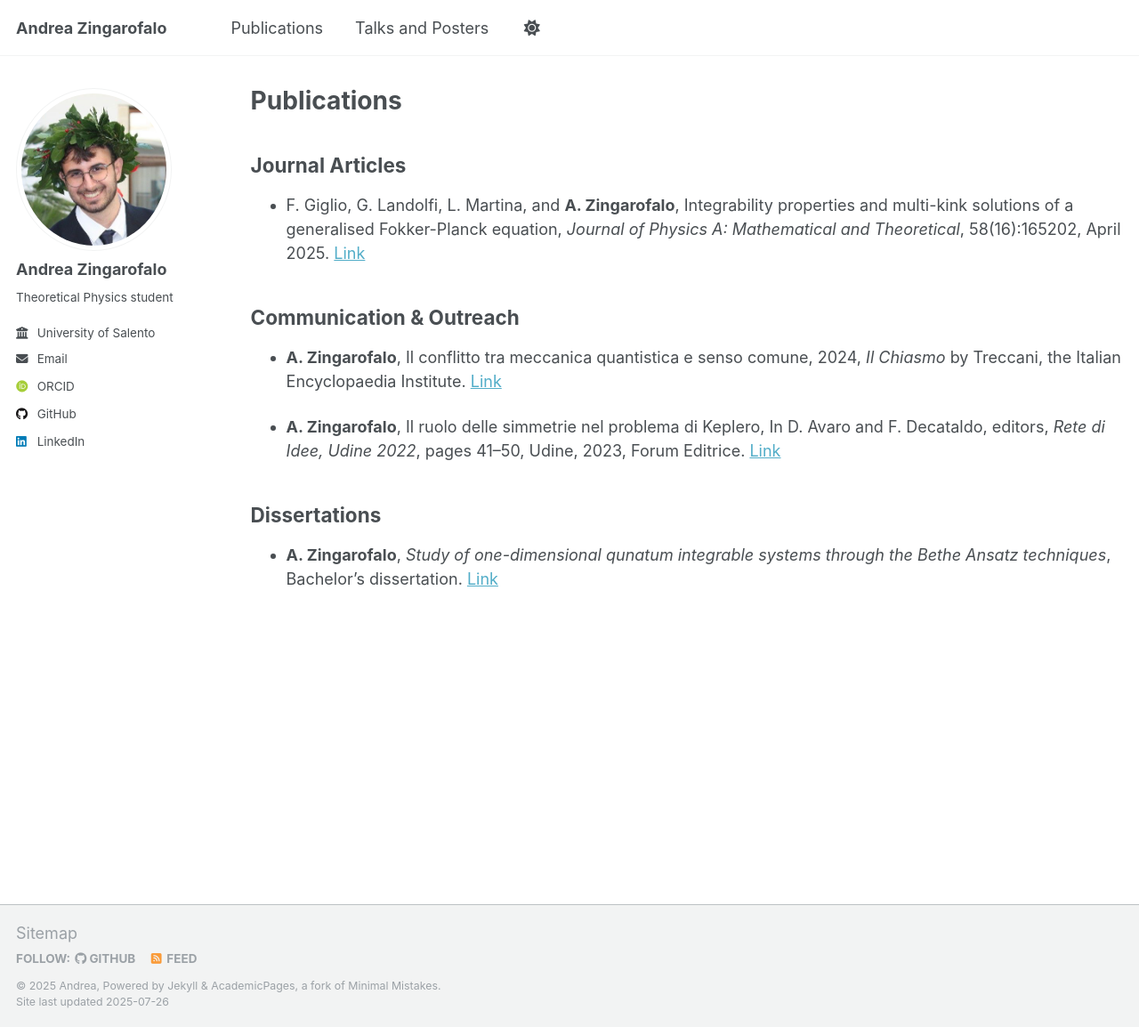
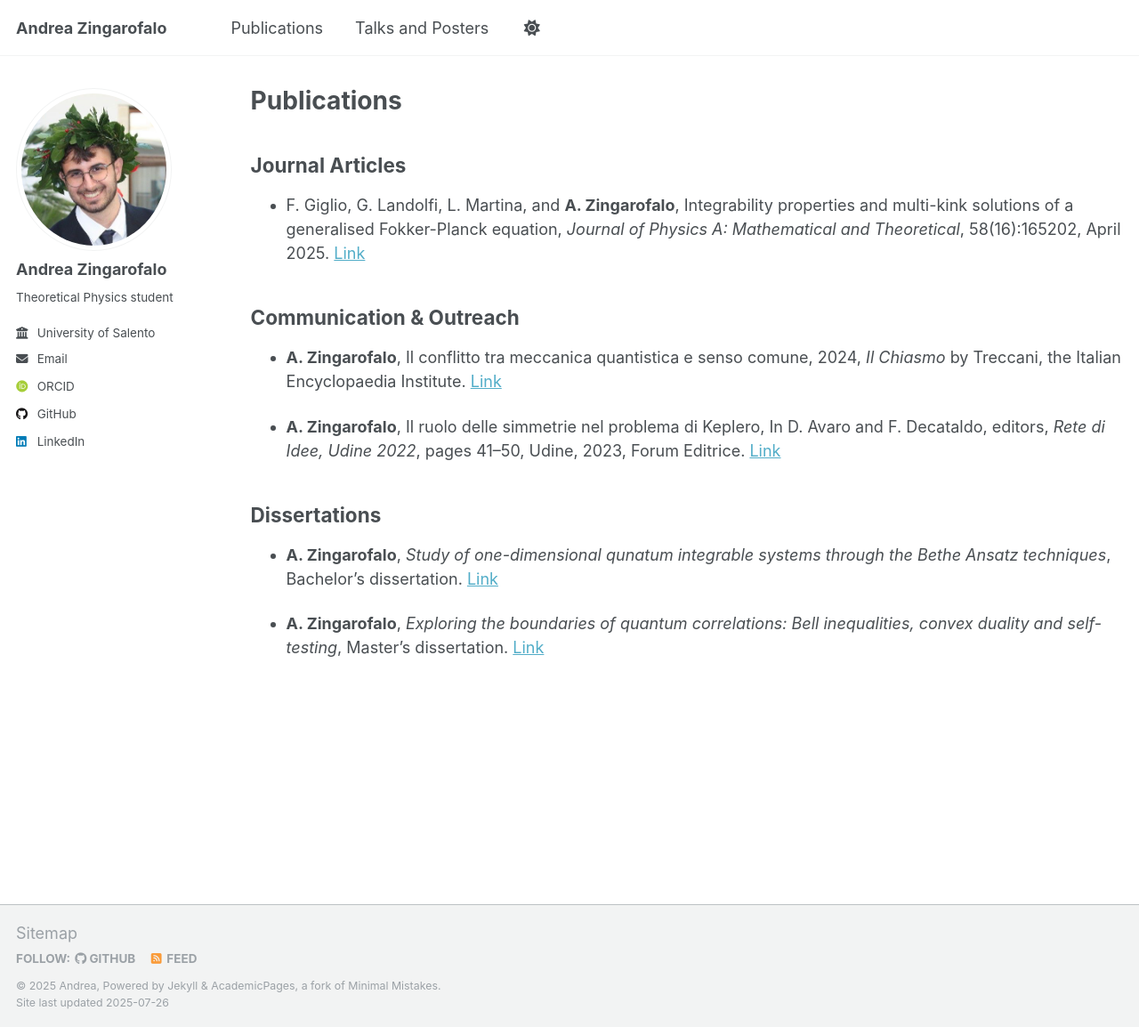
Before and after one commit to andreazingarofalo/andreazingarofalo.github.io, a Jekyll site: the page built from _pages/publications.md, in a window 1280 px wide and 1154 px high. Shown: the whole window at 89% size. Built offline with Jekyll 4.4.1, drawn with Linux system fonts in a browser that asks for light colours; some web fonts are replaced.

Commit message:
Updated cv

```diff
--- a/_pages/publications.md
+++ b/_pages/publications.md
@@ -20,3 +20,5 @@ Theoretical*, 58(16):165202, April 2025. [Link](https://iopscience.iop.org/artic
 ## Dissertations
 
 - **A. Zingarofalo**, *Study of one-dimensional qunatum integrable systems through the Bethe Ansatz techniques*, Bachelor's dissertation. [Link](/files/BScThesis.pdf)
+
+- **A. Zingarofalo**, *Exploring the boundaries of quantum correlations: Bell inequalities, convex duality and self-testing*, Master's dissertation. [Link](/files/MScThesis.pdf)
```
Also changed, not shown: 3 other files.
